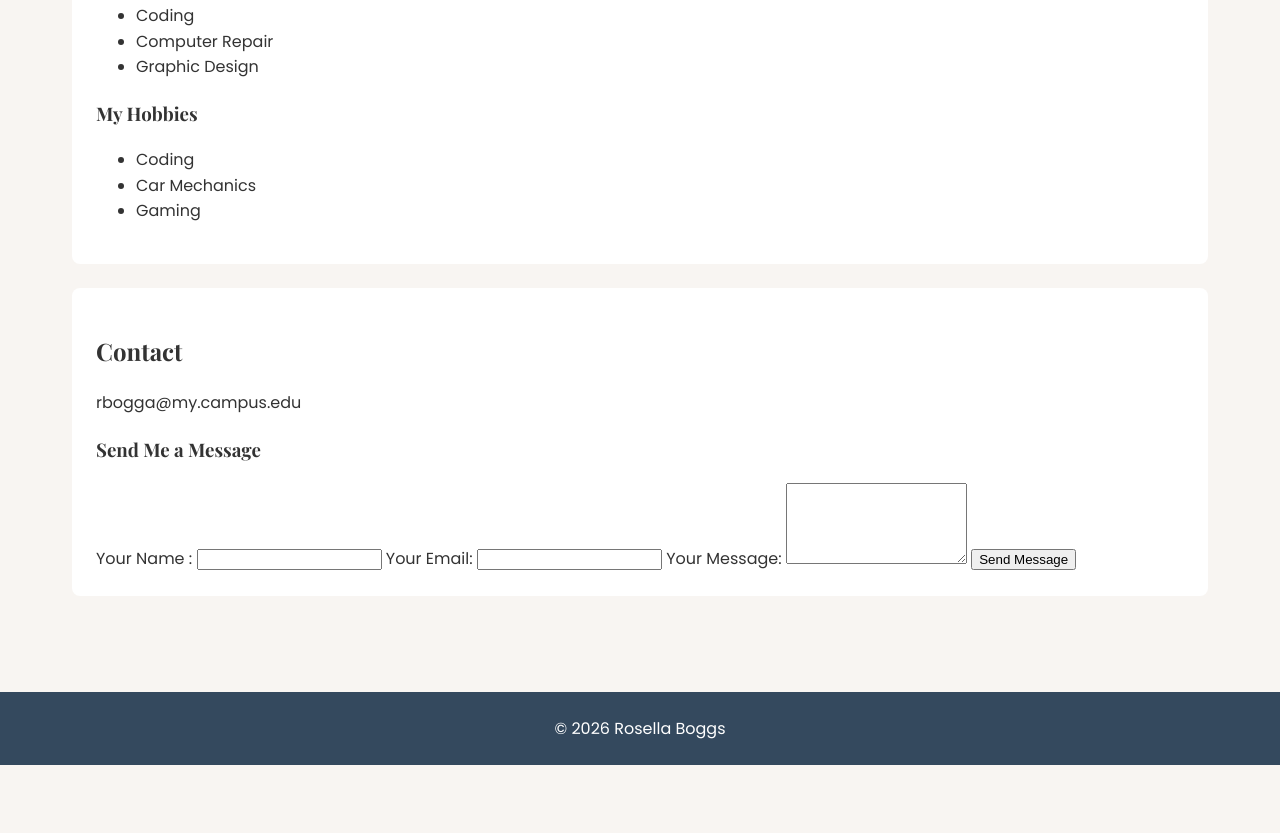
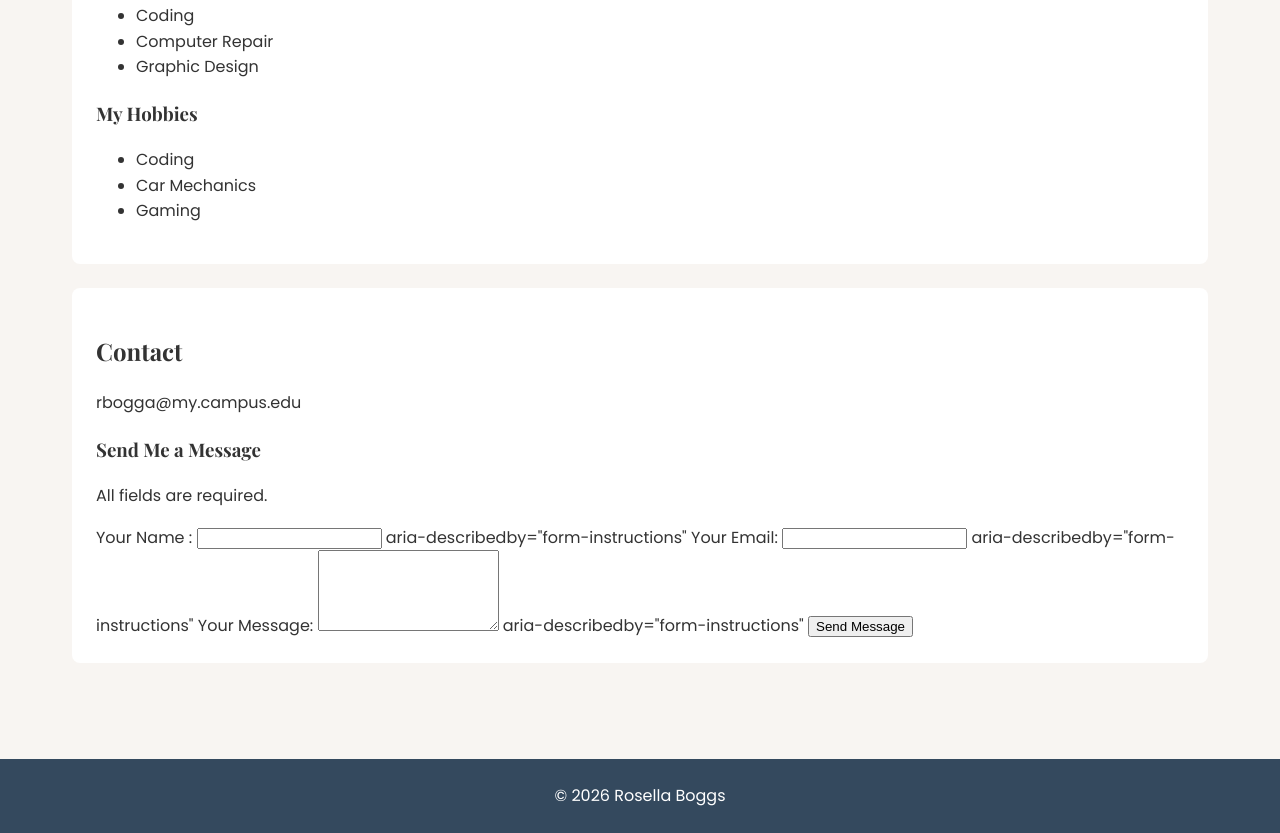
Before and after one commit to rose-boggs1023/Web-dev-project, a plain HTML site: page START_site/about.html in a window 1280 px wide. Shown: the part 925-1758 px from the top of the page. Before the commit the page ends 1690 px from the top, so only its background shows below. Drawn offline with nearby package versions, Linux system fonts and the light colour scheme.

Commit message:
Add form instructions for required fields

```diff
--- a/START_site/about.html
+++ b/START_site/about.html
@@ -44,12 +44,16 @@
       <p><a href="https://www.linkedin.com/in/rosella-boggs-51a8893aa/"></a></p>
       <h3>Send Me a Message</h3>
       <form>
+        <p id="form-instructions">All fields are required.</p>
   <label for="name">Your Name :</label>
 <input type="text" id="name" name="name" required>
+        aria-describedby="form-instructions"
   <label for="email">Your Email:</label>
 <input type="email" id="email" name="email" required>
+        aria-describedby="form-instructions"
         <label for="message">Your Message:</label>
 <textarea id="message" name="message" rows="5" required></textarea>
+        aria-describedby="form-instructions"
         <button type="submit">Send Message</button>
       </form>
 
```
